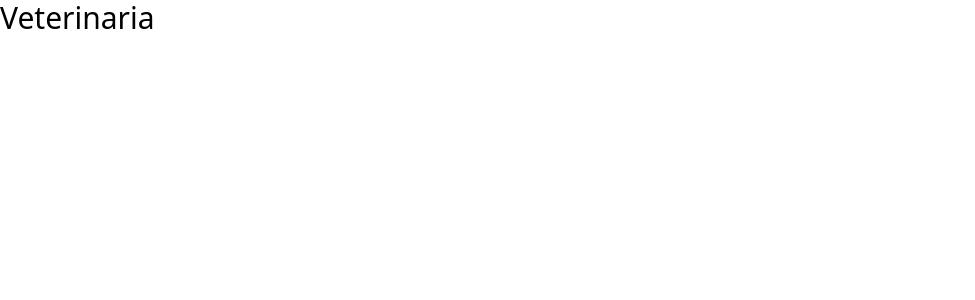
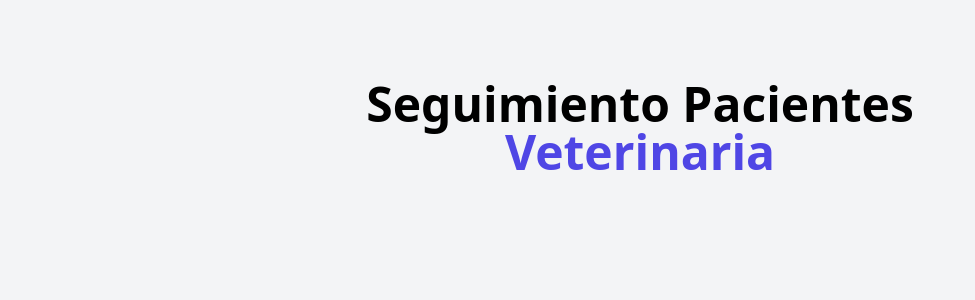
Before and after one commit to BryanGallo/Veterinaria-Vue, a Vue app: page / in a window 1280 px wide. Shown: the top 300 px of the page, without its empty margins (0-975 px from the left). Built offline with nearby package versions, Linux system fonts and the light colour scheme.

Commit message:
Creacion Header Estilos index.html

```diff
--- a/index.html
+++ b/index.html
@@ -6,7 +6,7 @@
         <meta name="viewport" content="width=device-width, initial-scale=1.0" />
         <title>Administracion Veterinaria</title>
     </head>
-    <body>
+    <body class="bg-gray-100 h-screen">
         <div id="app"></div>
         <script type="module" src="/src/main.js"></script>
     </body>
--- a/src/App.vue
+++ b/src/App.vue
@@ -1,5 +1,7 @@
-<script setup></script>
+<script setup>
+import Header from "./components/Header.vue";
+</script>
 
 <template>
-    <h1 class="text-3xl">Veterinaria</h1>
+    <div class="container mx-auto mt-20"><Header /></div>
 </template>
--- /dev/null
+++ b/src/components/Header.vue
@@ -0,0 +1,7 @@
+<template>
+    <h1 class="font-black text-5xl text-center">
+        Seguimiento Pacientes<span class="text-indigo-600 font-bold block">
+            Veterinaria
+        </span>
+    </h1>
+</template>
```
